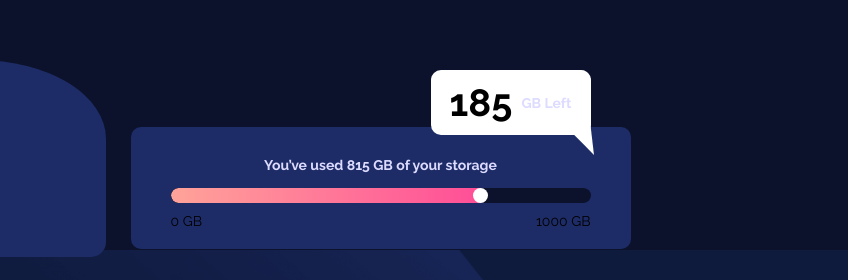
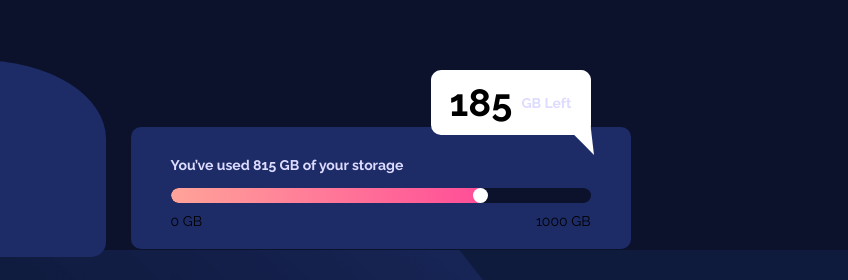
Before and after one commit to RagaBoGaa/Fylo-data-storage-component, a plain HTML site: page index.html in a window 1280 px wide. Shown: the part 177-457 px from the top of the page, 432-1280 px from the left. Drawn offline with Linux system fonts and the light colour scheme.

Commit message:
Update main.css

```diff
--- a/main.css
+++ b/main.css
@@ -60,7 +60,7 @@ html {
     margin-bottom: 7rem;
     padding: 3rem 4rem 2rem;
   }
-  .container .right-box p {
+  .container .right-box h1 {
     text-align: left;
   }
   .container .right-box .float-bubble {
@@ -196,6 +196,7 @@ div.progress {
 }
 footer {
   margin: 0 auto;
+  width: 350px;
 }
 .attribution {
   font-size: 11px;
```
